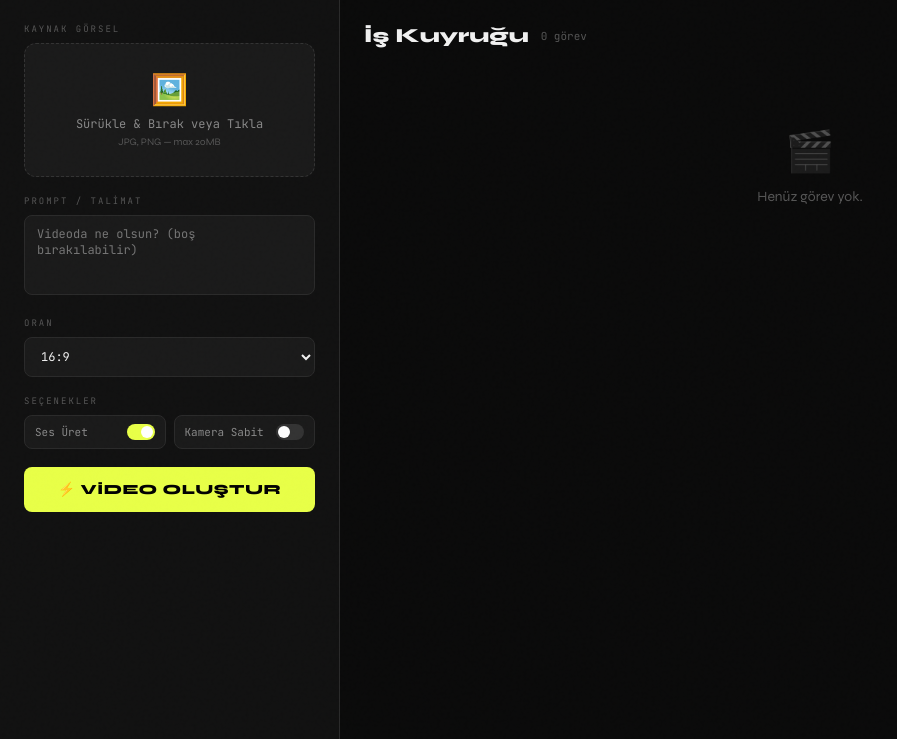
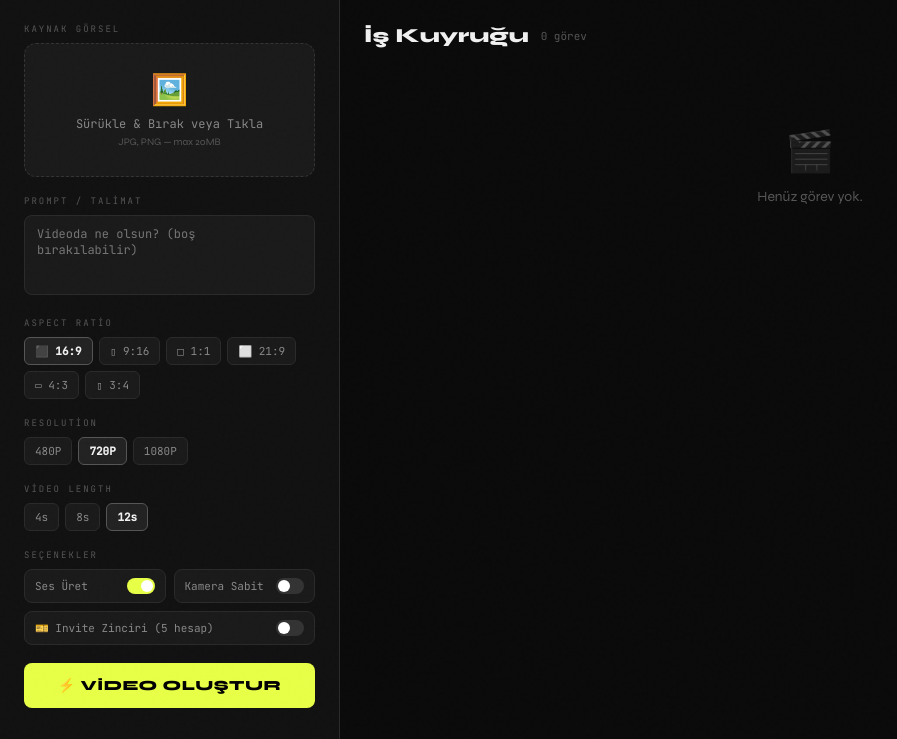
Before and after one commit to deneee3444-wq/wayin, a Flask app: page / in a window 1280 px wide. Shown: the part 61-800 px from the top of the page, without its empty margins (0-897 px from the left). Run offline with Flask 3, Linux system fonts and the light colour scheme; data that the repository does not hold is empty.

Commit message:
Update index.html

```diff
--- a/templates/index.html
+++ b/templates/index.html
@@ -47,6 +47,11 @@ textarea,select{background:var(--surface2);border:1px solid var(--border);border
 textarea:focus,select:focus{border-color:var(--accent)}
 select option{background:var(--surface2)}
 textarea{min-height:80px}
+/* Pill groups */
+.pill-group{display:flex;flex-wrap:wrap;gap:6px}
+.pill{background:var(--surface2);border:1px solid var(--border);border-radius:6px;color:var(--text2);font-family:'JetBrains Mono',monospace;font-size:11px;padding:6px 10px;cursor:pointer;transition:all .18s;white-space:nowrap}
+.pill:hover{border-color:var(--border2);color:var(--text)}
+.pill.active{background:var(--surface3);border-color:var(--text3);color:var(--text);font-weight:600}
 /* Toggles */
 .toggle-grid{display:grid;grid-template-columns:1fr 1fr;gap:8px}
 .toggle-item{display:flex;align-items:center;justify-content:space-between;background:var(--surface2);border:1px solid var(--border);border-radius:var(--r);padding:8px 10px;cursor:pointer;transition:border-color .2s}
@@ -183,13 +188,33 @@ textarea{min-height:80px}
     </div>
 
     <div>
-      <div class="section-label">Oran</div>
-      <select id="ratio">
-        <option value="16:9">16:9</option>
-        <option value="9:16">9:16</option>
-        <option value="1:1">1:1</option>
-        <option value="4:3">4:3</option>
-      </select>
+      <div class="section-label">Aspect Ratio</div>
+      <div class="pill-group" id="ratioGroup">
+        <button class="pill active" data-val="16:9" onclick="selectPill('ratioGroup',this)">⬛ 16:9</button>
+        <button class="pill" data-val="9:16" onclick="selectPill('ratioGroup',this)">▯ 9:16</button>
+        <button class="pill" data-val="1:1" onclick="selectPill('ratioGroup',this)">□ 1:1</button>
+        <button class="pill" data-val="21:9" onclick="selectPill('ratioGroup',this)">⬜ 21:9</button>
+        <button class="pill" data-val="4:3" onclick="selectPill('ratioGroup',this)">▭ 4:3</button>
+        <button class="pill" data-val="3:4" onclick="selectPill('ratioGroup',this)">▯ 3:4</button>
+      </div>
+    </div>
+
+    <div>
+      <div class="section-label">Resolution</div>
+      <div class="pill-group" id="resolutionGroup">
+        <button class="pill" data-val="480p" onclick="selectPill('resolutionGroup',this)">480P</button>
+        <button class="pill active" data-val="720p" onclick="selectPill('resolutionGroup',this)">720P</button>
+        <button class="pill" data-val="1080p" onclick="selectPill('resolutionGroup',this)">1080P</button>
+      </div>
+    </div>
+
+    <div>
+      <div class="section-label">Video Length</div>
+      <div class="pill-group" id="durationGroup">
+        <button class="pill" data-val="4" onclick="selectPill('durationGroup',this)">4s</button>
+        <button class="pill" data-val="8" onclick="selectPill('durationGroup',this)">8s</button>
+        <button class="pill active" data-val="12" onclick="selectPill('durationGroup',this)">12s</button>
+      </div>
     </div>
 
     <div>
@@ -202,6 +227,10 @@ textarea{min-height:80px}
         <div class="toggle-item" onclick="toggleOpt('camera')">
           <span class="ti-label">Kamera Sabit</span>
           <div class="toggle-switch" id="toggle_camera"></div>
+        </div>
+        <div class="toggle-item" style="grid-column:1/-1" onclick="toggleOpt('invite')">
+          <span class="ti-label">🎫 Invite Zinciri (5 hesap)</span>
+          <div class="toggle-switch" id="toggle_invite"></div>
         </div>
       </div>
     </div>
@@ -264,9 +293,19 @@ textarea{min-height:80px}
 <div class="toasts" id="toasts"></div>
 
 <script>
-const toggleState = { audio: true, camera: false };
+const toggleState = { audio: true, camera: false, invite: false };
 let capturedFrameBlob = null;
 let modalVideoUrl = '';
+
+function selectPill(groupId, btn) {
+  document.querySelectorAll(`#${groupId} .pill`).forEach(p => p.classList.remove('active'));
+  btn.classList.add('active');
+}
+
+function getPillVal(groupId) {
+  const active = document.querySelector(`#${groupId} .pill.active`);
+  return active ? active.dataset.val : null;
+}
 
 function switchTab(tab) {
   ['tasks','gallery'].forEach(t => {
@@ -316,9 +355,12 @@ async function startGenerate() {
   const fd = new FormData();
   fd.append('image', file);
   fd.append('instruction', document.getElementById('instruction').value);
-  fd.append('ratio', document.getElementById('ratio').value);
+  fd.append('ratio',      getPillVal('ratioGroup')      || '16:9');
+  fd.append('resolution', getPillVal('resolutionGroup') || '720p');
+  fd.append('duration',   getPillVal('durationGroup')   || '12');
   fd.append('generate_audio', toggleState.audio);
-  fd.append('camera_fixed', toggleState.camera);
+  fd.append('camera_fixed',   toggleState.camera);
+  fd.append('invite_mode',    toggleState.invite);
   try {
     const r = await fetch('/api/generate', {method:'POST', body:fd});
     const d = await r.json();
```
